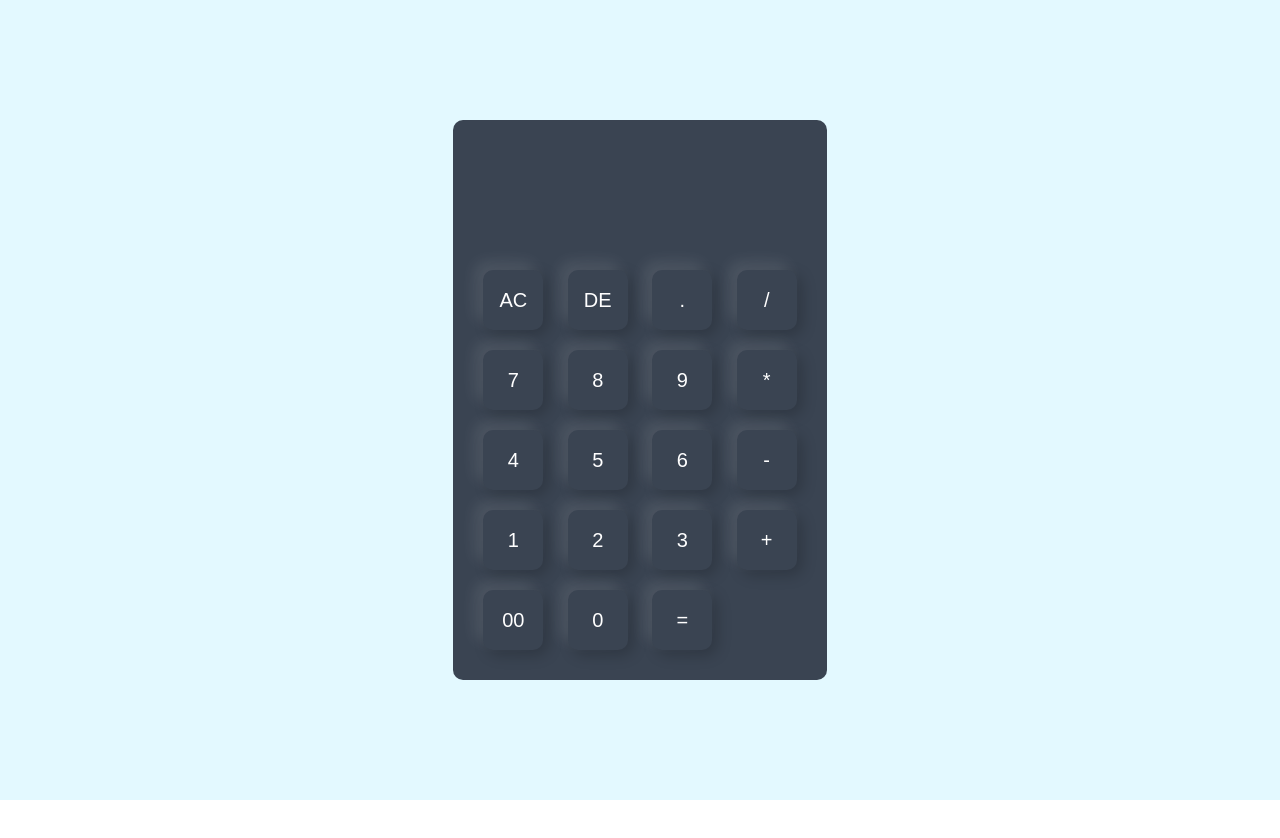
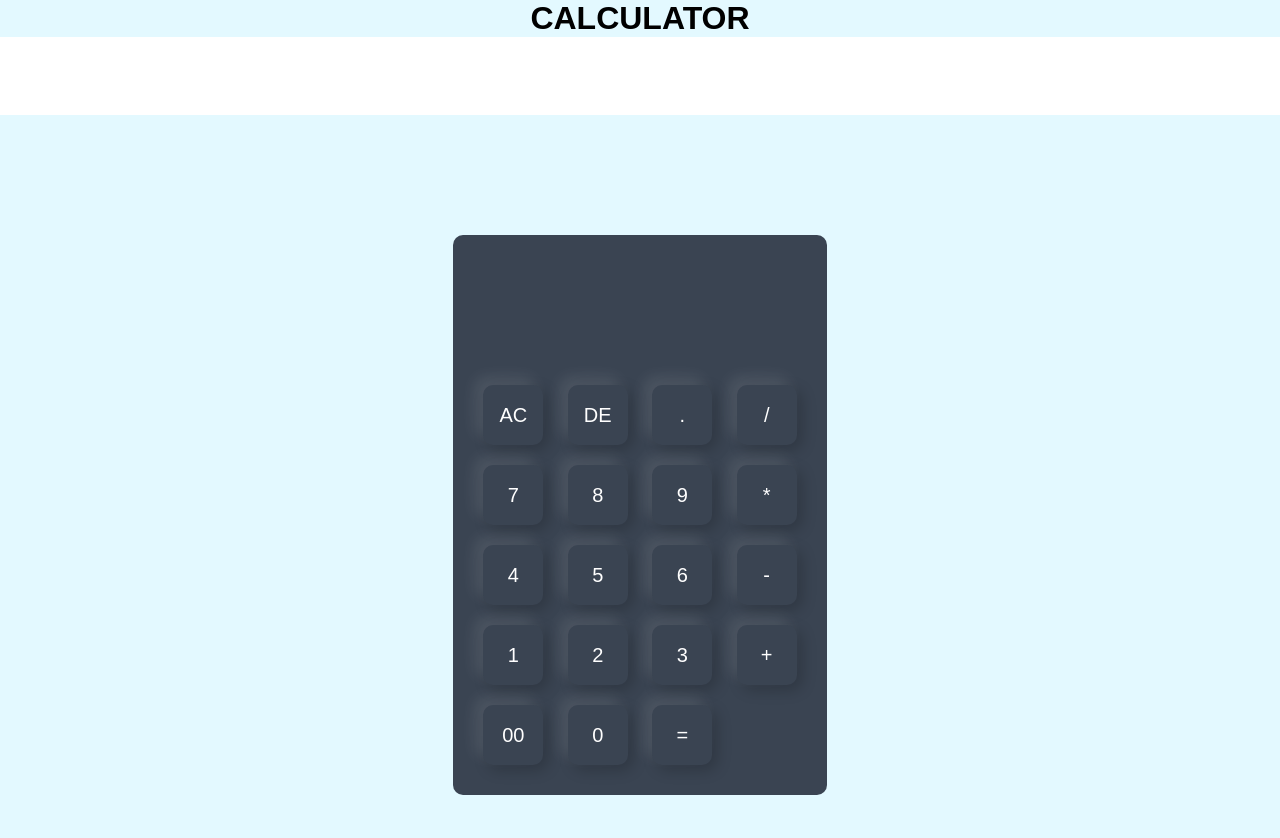
Before and after one commit to Wankhade-2002/calculator-, a plain HTML site: page index1.html in a window 1280 px wide. Before the commit the page ends 800 px from the top, so only its background shows below. Drawn offline with Linux system fonts and the light colour scheme.

Commit message:
need to add name

```diff
--- a/index1.html
+++ b/index1.html
@@ -7,7 +7,7 @@
     <link rel="stylesheet" href="style1.css">
 </head>
 <body>
-
+    <h1>CALCULATOR</h1>
     <div class="container">
         <!-- <h1 class="cal">Calculator</h1> -->
         <div class="calculator">
--- a/style1.css
+++ b/style1.css
@@ -4,7 +4,12 @@
     font-family: 'Poppins', sans-serif;
     box-sizing: border-box;
 }
+h1{
+    text-align: center;
+    background-color: #e3f9ff;
+}
 .container{
+    margin-top: 78px;
     width: 100%;
     height: 100vh;
     background-color: #e3f9ff;
```
